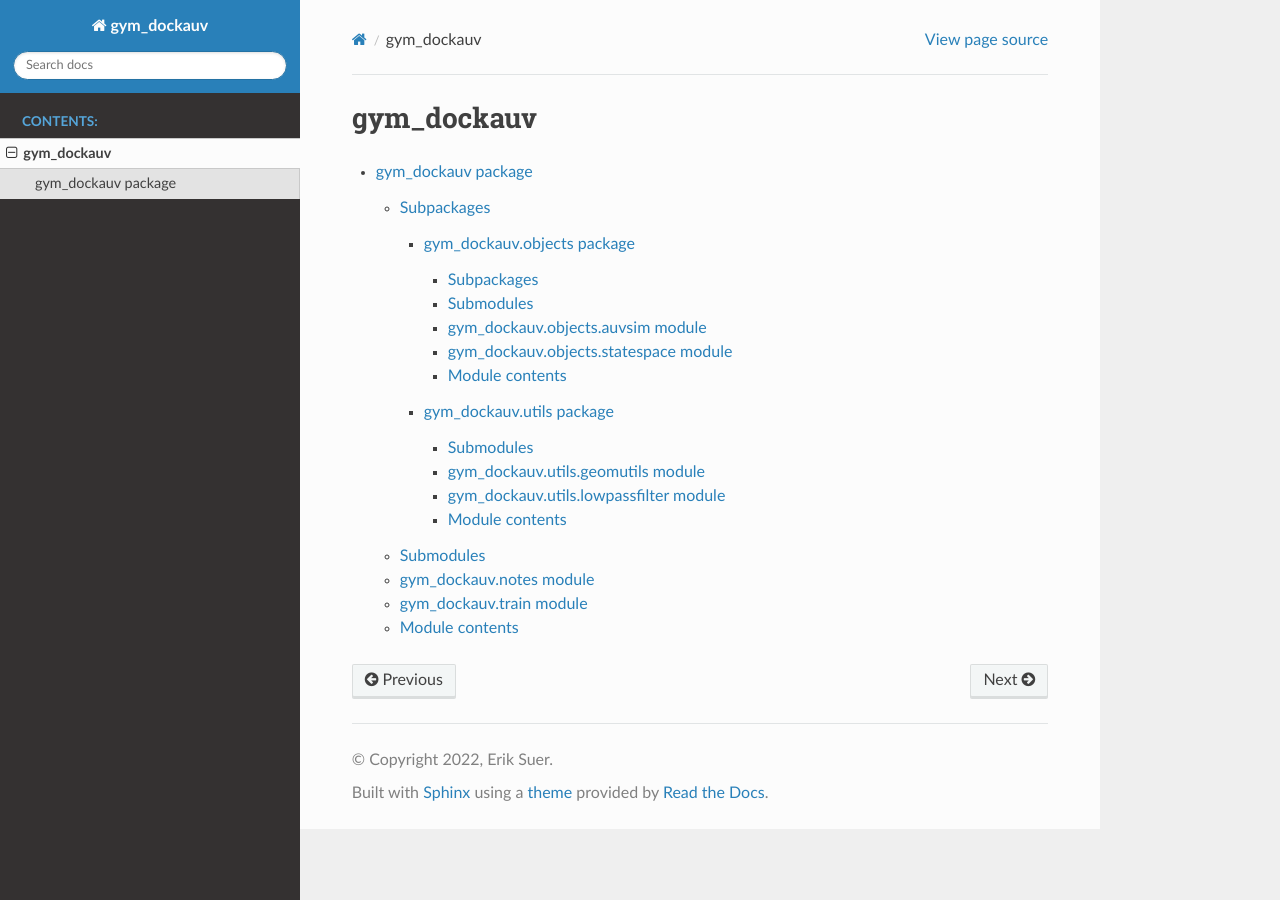
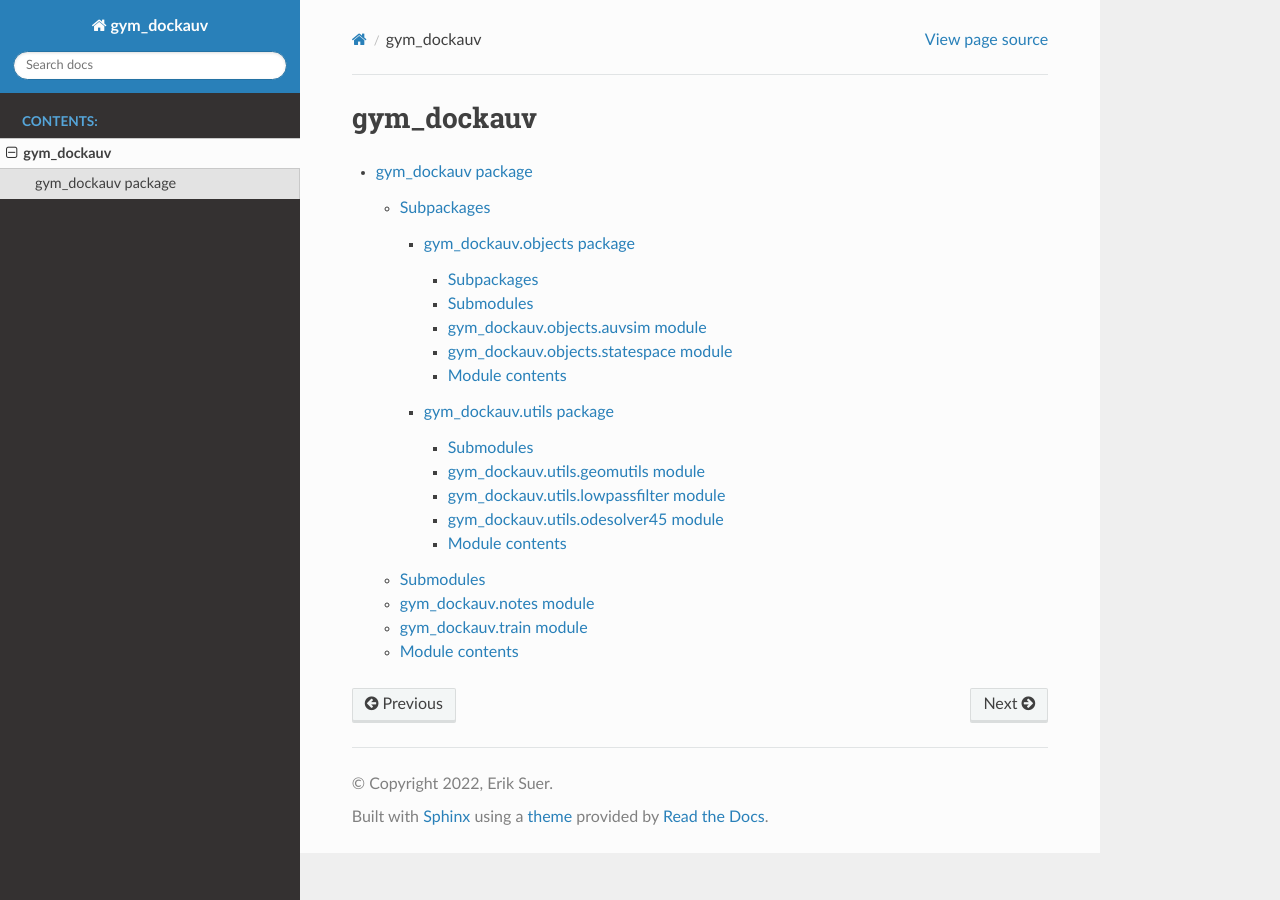
Before and after one commit to Erikx3/gym_dockauv, a Sphinx documentation site: the page built from docsrc/source/modules.rst, in a window 1280 px wide. Built offline with Sphinx 7.4.7 and the Read the Docs theme 2.0.0, drawn with Linux system fonts in a browser that asks for light colours.

Commit message:
Update doc

```diff
--- a/docsrc/source/gym_dockauv.utils.rst
+++ b/docsrc/source/gym_dockauv.utils.rst
@@ -20,6 +20,14 @@ gym\_dockauv.utils.lowpassfilter module
    :undoc-members:
    :show-inheritance:
 
+gym\_dockauv.utils.odesolver45 module
+-------------------------------------
+
+.. automodule:: gym_dockauv.utils.odesolver45
+   :members:
+   :undoc-members:
+   :show-inheritance:
+
 Module contents
 ---------------
 
```
